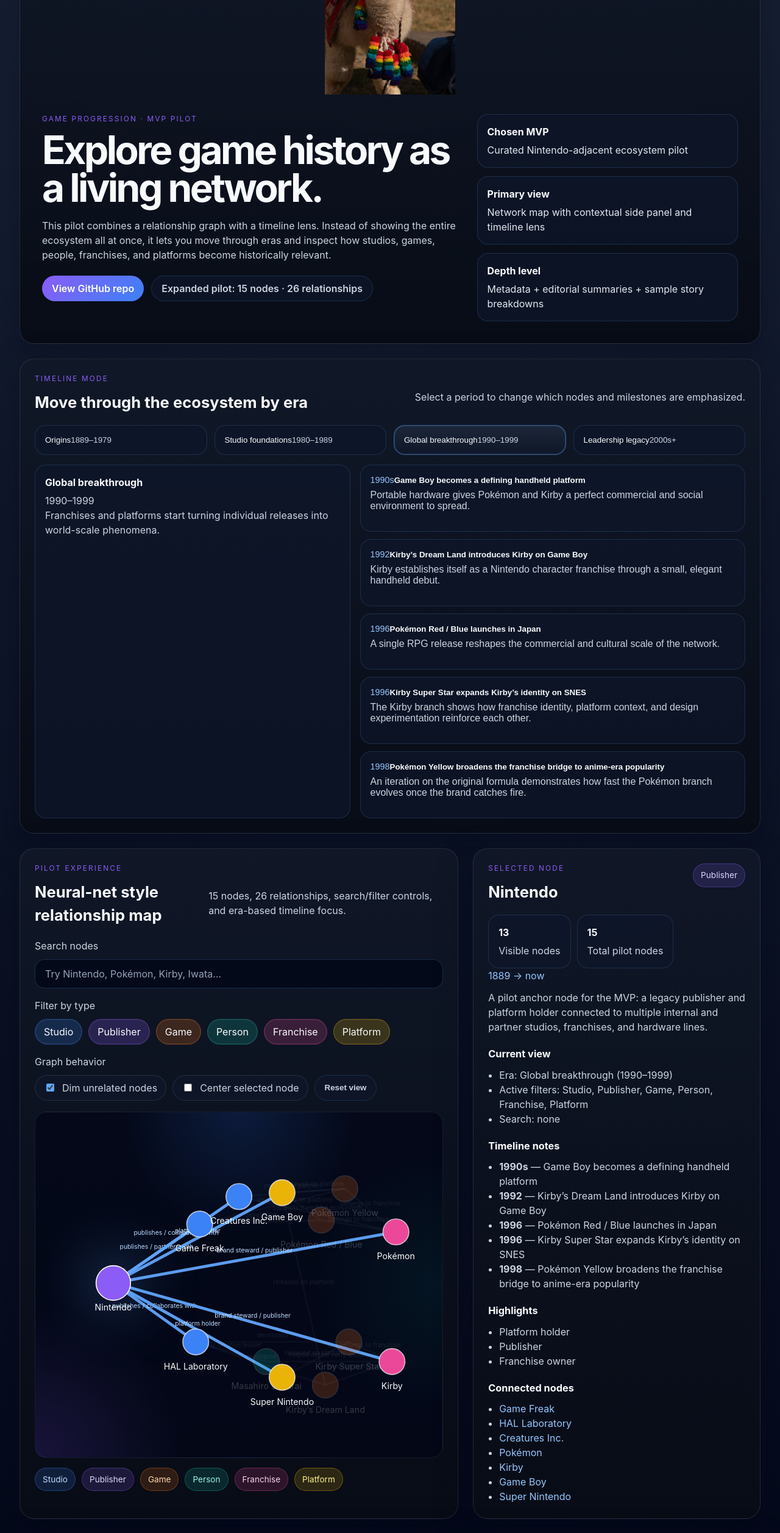
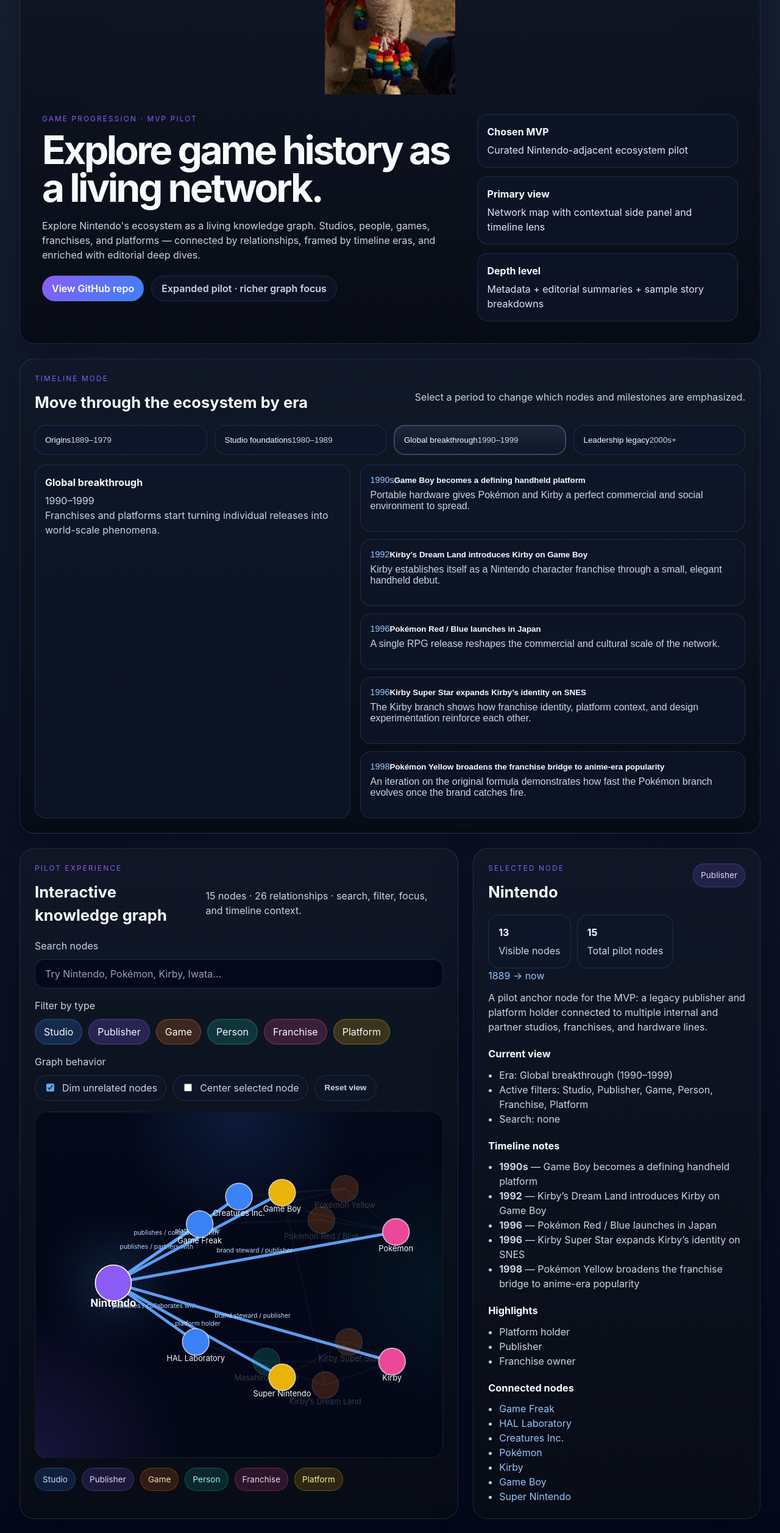
Before and after one commit to gusicclaw-bot/game-progression, a React (Vite) app: page / in a window 1280 px wide. Shown: the part 234-2748 px from the top of the page at 61% size. Built offline with nearby package versions, Linux system fonts and the light colour scheme.

Commit message:
Improve graph readability and hover focus

```diff
--- a/src/App.css
+++ b/src/App.css
@@ -378,11 +378,23 @@
   fill: #eab308;
 }
 
+.node.hovered {
+  filter: drop-shadow(0 0 6px rgba(96, 165, 250, 0.6));
+  stroke: #93c5fd;
+  stroke-width: 0.5;
+}
+
 .node-label {
   fill: #f8fafc;
-  font-size: 2.2px;
+  font-size: 2px;
   text-anchor: middle;
   pointer-events: none;
+}
+
+.node-label.selected {
+  fill: #ffffff;
+  font-size: 2.6px;
+  font-weight: 700;
 }
 
 .legend-row {
--- a/src/App.tsx
+++ b/src/App.tsx
@@ -96,9 +96,9 @@
           <p className="eyebrow">Game Progression · MVP Pilot</p>
           <h1>Explore game history as a living network.</h1>
           <p className="hero-copy">
-            This pilot combines a relationship graph with a timeline lens. Instead of showing the
-            entire ecosystem all at once, it lets you move through eras and inspect how studios,
-            games, people, franchises, and platforms become historically relevant.
+            Explore Nintendo's ecosystem as a living knowledge graph. Studios, people, games,
+            franchises, and platforms — connected by relationships, framed by timeline eras,
+            and enriched with editorial deep dives.
           </p>
           <div className="hero-actions">
             <a
@@ -109,7 +109,7 @@
             >
               View GitHub repo
             </a>
-            <span className="action-pill subtle">Expanded pilot: 15 nodes · 26 relationships</span>
+            <span className="action-pill subtle">Expanded pilot · richer graph focus</span>
           </div>
         </div>
 
@@ -184,9 +184,9 @@
           <div className="section-heading">
             <div>
               <p className="eyebrow">Pilot experience</p>
-              <h2>Neural-net style relationship map</h2>
+              <h2>Interactive knowledge graph</h2>
             </div>
-            <p className="muted">15 nodes, 26 relationships, search/filter controls, and era-based timeline focus.</p>
+            <p className="muted">15 nodes · 26 relationships · search, filter, focus, and timeline context.</p>
           </div>
 
           <div className="control-stack">
--- a/src/components/GraphMap.tsx
+++ b/src/components/GraphMap.tsx
@@ -1,3 +1,4 @@
+import { useState } from 'react'
 import type { EdgeRecord, GraphControls, NodeRecord } from '../types/gameData'
 
 type GraphMapProps = {
@@ -10,6 +11,25 @@
   onSelect: (id: string) => void
 }
 
+function nodeRadius(node: NodeRecord, isSelected: boolean): number {
+  const importance = node.importance ?? 5
+  const base = 1.8 + importance * 0.32
+  return isSelected ? base * 1.35 : base
+}
+
+function shouldShowLabel(
+  node: NodeRecord,
+  isSelected: boolean,
+  isConnected: boolean,
+  visibleCount: number,
+): boolean {
+  if (isSelected || isConnected) return true
+  const importance = node.importance ?? 5
+  if (visibleCount <= 15) return true
+  if (visibleCount <= 25) return importance >= 5
+  return importance >= 7
+}
+
 export function GraphMap({
   nodes,
   edges,
@@ -19,9 +39,12 @@
   controls,
   onSelect,
 }: GraphMapProps) {
+  const [hoveredId, setHoveredId] = useState<string | null>(null)
   const selectedNode = nodes.find((node) => node.id === selectedId)
-  const viewBox = selectedNode && controls.centerSelected
-    ? `${selectedNode.x - 24} ${selectedNode.y - 18} 48 36`
+  const visibleCount = nodes.filter((node) => visibleNodeIds.has(node.id)).length
+  const viewBox =
+    selectedNode && controls.centerSelected
+      ? `${selectedNode.x - 28} ${selectedNode.y - 21} 56 42`
       : '0 0 100 60'
 
   return (
@@ -35,7 +58,11 @@
           const isVisible = visibleNodeIds.has(edge.from) && visibleNodeIds.has(edge.to)
           if (!isVisible) return null
 
-          const isActive = edge.from === selectedId || edge.to === selectedId
+          const isActive =
+            edge.from === selectedId ||
+            edge.to === selectedId ||
+            edge.from === hoveredId ||
+            edge.to === hoveredId
           const isDimmed = controls.dimUnrelated && !isActive
 
           return (
@@ -47,13 +74,15 @@
                 y2={to.y}
                 className={`edge ${isActive ? 'active' : ''} ${isDimmed ? 'dimmed' : ''}`}
               />
+              {isActive ? (
                 <text
                   x={(from.x + to.x) / 2}
                   y={(from.y + to.y) / 2 - 1.2}
-                className={`edge-label ${isActive ? 'active' : ''} ${isDimmed ? 'dimmed' : ''}`}
+                  className="edge-label active"
                 >
                   {edge.label}
                 </text>
+              ) : null}
             </g>
           )
         })}
@@ -63,20 +92,34 @@
 
           const isSelected = node.id === selectedId
           const isConnected = connectedNodeIds.has(node.id)
+          const isHovered = node.id === hoveredId
           const isDimmed = controls.dimUnrelated && !isSelected && !isConnected
+          const r = nodeRadius(node, isSelected)
+          const showLabel = isHovered || shouldShowLabel(node, isSelected, isConnected, visibleCount)
 
           return (
-            <g key={node.id}>
+            <g
+              key={node.id}
+              onMouseEnter={() => setHoveredId(node.id)}
+              onMouseLeave={() => setHoveredId((prev) => (prev === node.id ? null : prev))}
+            >
               <circle
                 cx={node.x}
                 cy={node.y}
-                r={isSelected ? 4.4 : 3.3}
-                className={`node ${node.kind} ${isSelected ? 'selected' : ''} ${isConnected ? 'connected' : ''} ${isDimmed ? 'dimmed' : ''}`}
+                r={r}
+                className={`node ${node.kind} ${isSelected ? 'selected' : ''} ${isConnected ? 'connected' : ''} ${isDimmed ? 'dimmed' : ''} ${isHovered ? 'hovered' : ''}`}
                 onClick={() => onSelect(node.id)}
+                style={{ cursor: 'pointer' }}
               />
-              <text x={node.x} y={node.y + 7} className={`node-label ${isDimmed ? 'dimmed' : ''}`}>
+              {showLabel ? (
+                <text
+                  x={node.x}
+                  y={node.y + r + 1.5}
+                  className={`node-label ${isDimmed ? 'dimmed' : ''} ${isSelected ? 'selected' : ''}`}
+                >
                   {node.label}
                 </text>
+              ) : null}
             </g>
           )
         })}
--- a/src/types/gameData.ts
+++ b/src/types/gameData.ts
@@ -10,6 +10,7 @@
   description: string
   highlights: string[]
   timelineTags: string[]
+  importance?: number
 }
 
 export type EdgeRecord = {
```
Lines whose indentation alone changed are shown as unchanged.
